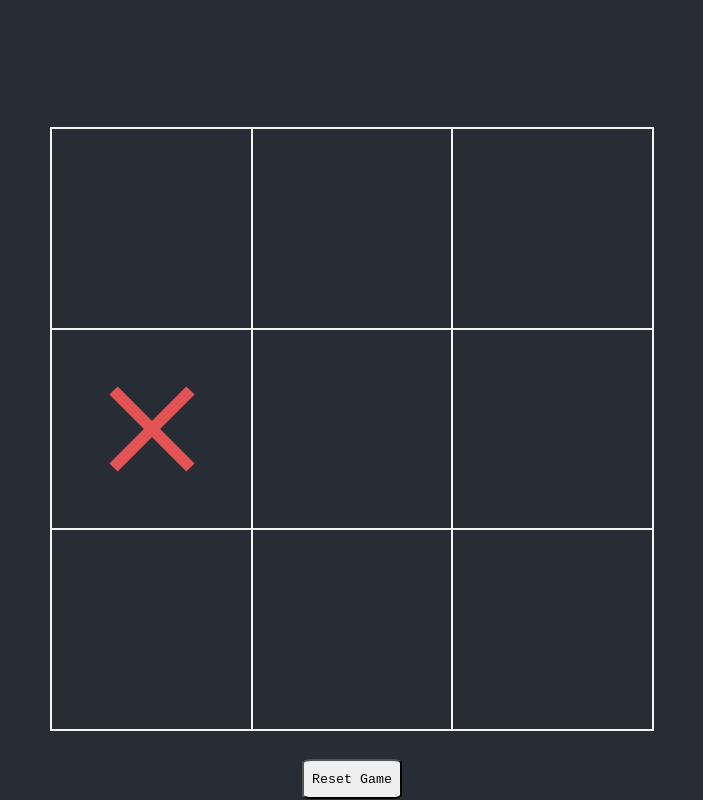
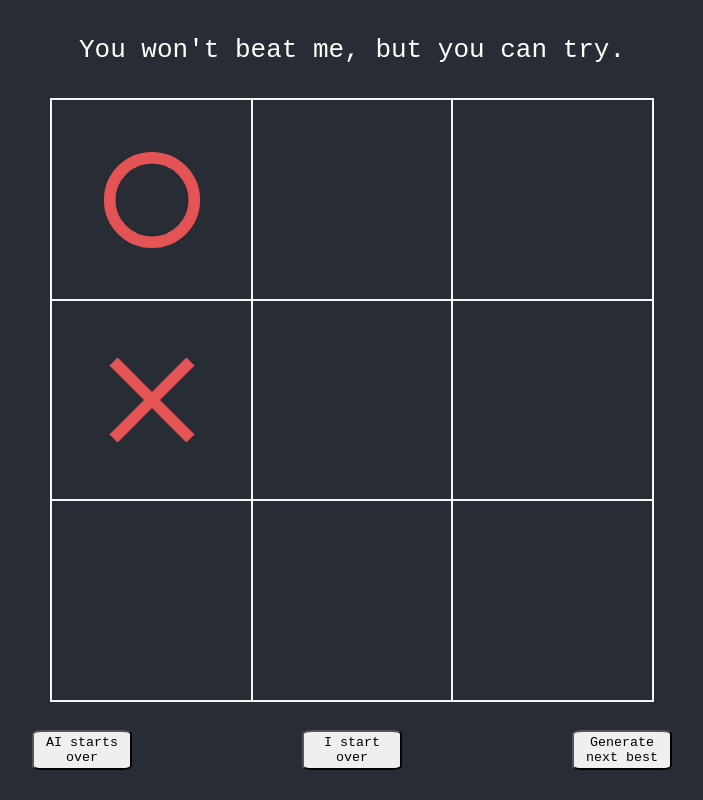
Before and after one commit to carlmachaalany/tictactoe-ai, a React (Create React App) app: page / in a window 1280 px wide. Both pictures are taken after a click on the icon 440 px from the left and 429 px from the top of the page. Shown: the whole page, without its empty margins (288-991 px from the left). Built offline with nearby package versions, Linux system fonts and the light colour scheme.

Commit message:
project done. you won't beat me, but you can try

```diff
--- a/src/App.css
+++ b/src/App.css
@@ -14,7 +14,7 @@
   display: flex;
   flex-direction: column;
   align-items: center;
-  justify-content: center;
+  justify-content: start;
   font-size: calc(10px + 2vmin);
   color: white;
   font-family: 'Courier New', Courier, monospace;
--- a/src/Game/Game.scss
+++ b/src/Game/Game.scss
@@ -1,4 +1,20 @@
 $color: #e55454;
+
+.header {
+  display: flex;
+  justify-content: center;
+  align-items: center;
+  min-height: 100px;
+}
+.header-text {
+  margin: 0;
+}
+
+.footer {
+  width: 50%;
+  display: flex;
+  justify-content: space-between;
+}
 
 .cross__svg {
   display: inline-block;
--- a/src/Game/Game.tsx
+++ b/src/Game/Game.tsx
@@ -1,69 +1,84 @@
 import { CellStatus as C } from '../types';
-import { useEffect, useState } from 'react';
+import { useEffect, useState, useTransition } from 'react';
 import './Game.scss';
+import { getWinnerElseEmpty, generateMinimaxTree, MinimaxNode } from "../minimax"
 
 const Game = () => {
 
-    const [board, setBoard] = useState<C[][]>(
-        [
-            [C.Empty, C.Empty, C.Empty],
-            [C.Empty, C.Empty, C.Empty],
-            [C.Empty, C.Empty, C.Empty]
-        ]
-    )
-    const [winner, setWinner] = useState<string | null>(null)
-    const [xturn, setXturn] = useState(true);
+    const [node, setNode] = useState<MinimaxNode>(generateMinimaxTree())
+    const [winner, setWinner] = useState<C | null>(null)
 
     useEffect(() => {
         checkIfWin();
-    }, [xturn])
+    }, [node])
 
     const makeMove = (idxs: number[]) => {
-        if (board[idxs[0]][idxs[1]] === C.Empty) {
-            let newBoard: C[][] = [...board];
-            if (xturn) {
+        if (node.board[idxs[0]][idxs[1]] === C.Empty) {
+            let newBoard: C[][] = node.board.map((row: C[]) => [...row]);
+            if (node.playerTurn === C.Cross) {
                 newBoard[idxs[0]][idxs[1]] = C.Cross;
             } else {
                 newBoard[idxs[0]][idxs[1]] = C.Round;
             }
-            setXturn(!xturn);
-            setBoard(newBoard);
+            for (let i = 0; i < node.successors.length; i++) {
+                if (JSON.stringify(node.successors[i].board) == JSON.stringify(newBoard)) {
+                    if (node.successors[i].board.every((config: C[]) => config.every((cell: C) => [C.Round, C.Cross].includes(cell)))) {
+                        setNode(node.successors[i]);
+                    } else {
+                        getBestNextMove(node.successors[i]);
+                    }
+                }
+            }
         }
     }
 
     const checkIfWin = () => {
-        const isValid = (arr: C[]) => arr[0] === arr[1] && arr[1] === arr[2] && arr[0] !== C.Empty;
-        const allConfigs = [
-            board[0], board[1], board[2],
-            [board[0][0], board[1][0], board[2][0]],
-            [board[0][1], board[1][1], board[2][1]],
-            [board[0][2], board[1][2], board[2][2]],
-            [board[0][0], board[1][1], board[2][2]],
-            [board[0][2], board[1][1], board[2][0]]
-        ]
-        if (allConfigs.some(isValid)) {
-            if (xturn) setWinner("O")
-            else setWinner("X")
+        let winner = getWinnerElseEmpty(node.board)
+        if (winner !== null) {
+            setWinner(winner);
         }
     }
 
-    const resetGame = () => {
-        setBoard(
-            [
-                [C.Empty, C.Empty, C.Empty],
-                [C.Empty, C.Empty, C.Empty],
-                [C.Empty, C.Empty, C.Empty]
-            ]
-        )
+    const getBestNextMove = (node: MinimaxNode) => {
+        if (winner !== null) return;
+        if (node.playerTurn === C.Cross) {
+            let maxNode = node.successors[0];
+            for (let i = 1; i < node.successors.length; i++) {
+                if (node.successors[i].value > maxNode.value) {
+                    maxNode = node.successors[i];
+                }
+            }
+            setNode(maxNode);
+        } else {
+            let minNode = node.successors[0];
+            for (let i = 1; i < node.successors.length; i++) {
+                if (node.successors[i].value < minNode.value) {
+                    minNode = node.successors[i];
+                }
+            }
+            setNode(minNode);
+        }
+    }
+
+    const resetGame = (AIstarts: boolean) => {
         setWinner(null);
-        setXturn(true);
+        if (AIstarts) {
+            let root = generateMinimaxTree();
+            getBestNextMove(root);
+        } else {
+            setNode(generateMinimaxTree())
+        }
     }
 
     return (
         <>
-            {winner ? <h1>Winner is {winner} !</h1> : <h1 style={{ visibility: "hidden" }}>W</h1>}
+            <div className='header'>
+                {winner !== null && winner !== C.Empty ?
+                    <h1 className='header-text'>Winner is {winner === C.Cross ? "X" : "O"}!</h1> :
+                    winner !== null ? <h1 className='header-text'>Tie!</h1> : <p className='header-text'>You won't beat me, but you can try.</p>}
+            </div>
             <div className={`board ${winner ? "disable-board" : ""}`}>
-                {board.map((row: C[], rowIdx: number) => (
+                {node.board.map((row: C[], rowIdx: number) => (
                     <div key={rowIdx} className="row">
                         {row.map((cell: C, colIdx: number) => (
                             <svg key={colIdx} onClick={() => makeMove([rowIdx, colIdx])} className="cell cross__svg" xmlns="http://www.w3.org/2000/svg" viewBox="0 0 52 52">
@@ -83,7 +98,11 @@ const Game = () => {
                     </div>
                 ))}
             </div>
-            <button className="button" onClick={resetGame}>Reset Game</button>
+            <div className='footer'>
+                <button className="button" onClick={() => resetGame(true)}>AI starts over</button>
+                <button className="button" onClick={() => resetGame(false)}>I start over</button>
+                <button className="button" onClick={() => getBestNextMove(node)}>Generate next best</button>
+            </div>
         </>
     )
 }
--- a/src/minimax.js
+++ b/src/minimax.js
@@ -9,40 +9,118 @@ var __spreadArray = (this && this.__spreadArray) || function (to, from, pack) {
     return to.concat(ar || Array.prototype.slice.call(from));
 };
 exports.__esModule = true;
-exports.Node = void 0;
+exports.generateMinimaxTree = exports.getMinimaxValue = exports.getWinnerElseEmpty = exports.MinimaxNode = void 0;
 var types_1 = require("./types");
 var emptyBoard = [
     [types_1.CellStatus.Empty, types_1.CellStatus.Empty, types_1.CellStatus.Empty],
     [types_1.CellStatus.Empty, types_1.CellStatus.Empty, types_1.CellStatus.Empty],
     [types_1.CellStatus.Empty, types_1.CellStatus.Empty, types_1.CellStatus.Empty]
 ];
-var Node = /** @class */ (function () {
-    function Node(board) {
+var MinimaxNode = /** @class */ (function () {
+    function MinimaxNode(board) {
         if (board === void 0) { board = emptyBoard; }
         this.board = board;
-        this.value = null;
+        this.value = 0;
         this.successors = [];
-        this.nextMove = types_1.CellStatus.Round;
+        this.playerTurn = types_1.CellStatus.Cross;
     }
-    Node.prototype.generateSuccessors = function () {
+    MinimaxNode.prototype.generateSuccessors = function () {
         for (var row = 0; row < 3; row++) {
             for (var col = 0; col < 3; col++) {
                 if (this.board[row][col] == types_1.CellStatus.Empty) {
                     var newSuccessorBoard = this.board.map(function (row) { return __spreadArray([], row, true); });
-                    newSuccessorBoard[row][col] = this.nextMove;
-                    var newSuccessorNode = new Node(newSuccessorBoard);
-                    newSuccessorNode.nextMove = this.nextMove == types_1.CellStatus.Round ? types_1.CellStatus.Cross : types_1.CellStatus.Round;
-                    this.successors.push(newSuccessorNode);
+                    newSuccessorBoard[row][col] = this.playerTurn;
+                    var newSuccessorMinimaxNode = new MinimaxNode(newSuccessorBoard);
+                    newSuccessorMinimaxNode.playerTurn = this.playerTurn == types_1.CellStatus.Round ? types_1.CellStatus.Cross : types_1.CellStatus.Round;
+                    this.successors.push(newSuccessorMinimaxNode);
                 }
             }
         }
     };
-    return Node;
+    return MinimaxNode;
 }());
-exports.Node = Node;
-var root = new Node();
-root.generateSuccessors();
-console.log(root);
-root.successors.forEach(function (s) {
-    console.log(s);
-});
+exports.MinimaxNode = MinimaxNode;
+var getWinnerElseEmpty = function (board) {
+    var isValid = function (arr) { return arr[0] === arr[1] && arr[1] === arr[2] && arr[0] !== types_1.CellStatus.Empty; };
+    var allConfigs = [
+        board[0], board[1], board[2],
+        [board[0][0], board[1][0], board[2][0]],
+        [board[0][1], board[1][1], board[2][1]],
+        [board[0][2], board[1][2], board[2][2]],
+        [board[0][0], board[1][1], board[2][2]],
+        [board[0][2], board[1][1], board[2][0]]
+    ];
+    var winnerConfigs = allConfigs.filter(function (config) { return isValid(config); });
+    if (winnerConfigs.length > 0) {
+        return winnerConfigs[0][0];
+    }
+    else if (board.every(function (config) { return config.every(function (cell) { return [types_1.CellStatus.Round, types_1.CellStatus.Cross].includes(cell); }); })) {
+        return types_1.CellStatus.Empty;
+    }
+    else {
+        return null;
+    }
+};
+exports.getWinnerElseEmpty = getWinnerElseEmpty;
+var getMinimaxValue = function (node) {
+    // console.log("called with:", MinimaxNode.board);
+    var winner = (0, exports.getWinnerElseEmpty)(node.board);
+    if (winner !== null) {
+        // console.log(winner);
+        if (winner == types_1.CellStatus.Cross)
+            node.value = 1;
+        else if (winner == types_1.CellStatus.Round)
+            node.value = -1;
+        else
+            node.value = 0;
+        return node.value;
+    }
+    node.generateSuccessors();
+    if (node.playerTurn === types_1.CellStatus.Cross) {
+        var maxNodeValue = -2;
+        for (var i = 0; i < node.successors.length; i++) {
+            var successorVal = (0, exports.getMinimaxValue)(node.successors[i]);
+            if (maxNodeValue === null)
+                maxNodeValue = successorVal;
+            else if (successorVal > maxNodeValue) {
+                maxNodeValue = successorVal;
+            }
+        }
+        node.value = maxNodeValue;
+        return maxNodeValue;
+    }
+    else {
+        var minNodeValue = 2;
+        for (var i = 0; i < node.successors.length; i++) {
+            var successorVal = (0, exports.getMinimaxValue)(node.successors[i]);
+            if (minNodeValue === null)
+                minNodeValue = successorVal;
+            else if (successorVal < minNodeValue) {
+                minNodeValue = successorVal;
+            }
+        }
+        node.value = minNodeValue;
+        return minNodeValue;
+    }
+};
+exports.getMinimaxValue = getMinimaxValue;
+var generateMinimaxTree = function () {
+    var root = new MinimaxNode();
+    (0, exports.getMinimaxValue)(root);
+    return root;
+};
+exports.generateMinimaxTree = generateMinimaxTree;
+// console.log(generateMinimaxTree());
+// root.board = [
+//     [C.Cross, C.Round, C.Cross],
+//     [C.Cross, C.Round, C.Round],
+//     [C.Empty, C.Empty, C.Empty]
+// ];
+// console.log(getMinimaxValue(root));
+// root.successors.forEach((s: any) => {
+//     if (s.value === 10032) {
+//         s.successors.forEach((a: any) => {
+//             console.log(a)
+//         })
+//     }
+// })
```
Also changed, not shown: src/minimax.ts (+67 -18 lines).
